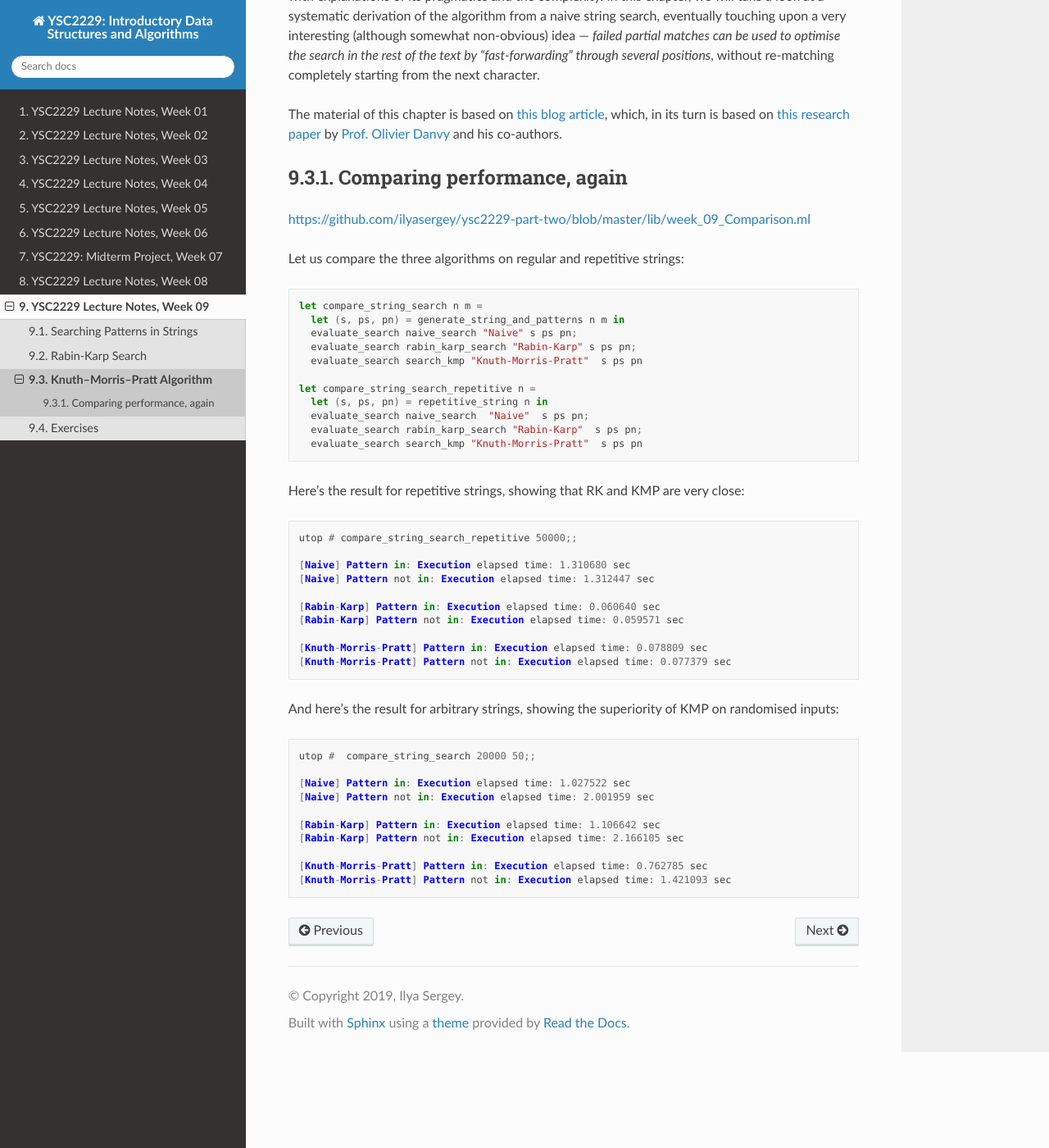
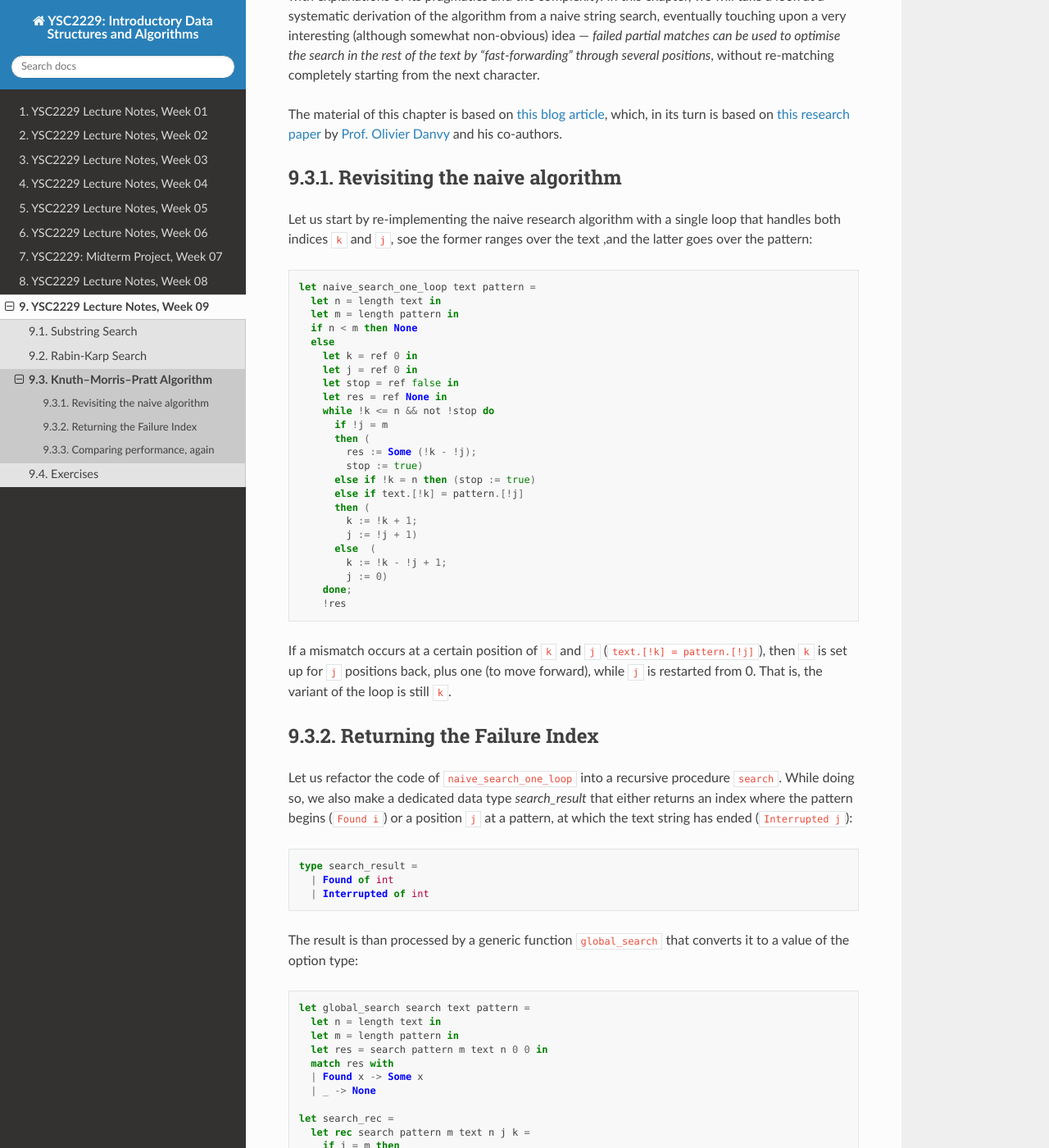
Before and after one commit to ilyasergey/YSC2229, a Sphinx documentation site: the page built from source/week-09_kmp.rst, in a window 1280 px wide and 1400 px high, scrolled down 296 px. Shown: the whole window at 82% size. Built offline with Sphinx 7.4.7 and the Read the Docs theme 2.0.0, drawn with Linux system fonts in a browser that asks for light colours; some of the changed text lies outside the part shown.

Commit message:
more on KMP

```diff
--- a/source/week-09_kmp.rst
+++ b/source/week-09_kmp.rst
@@ -9,6 +9,74 @@ It is known as one of the most non-trivial basic algorithms, and is commonly jus
 
 The material of this chapter is based on `this blog article <http://gallium.inria.fr/blog/kmp/>`_, which, in its turn is based on `this research paper <https://www.brics.dk/RS/02/32/BRICS-RS-02-32.pdf>`_ by `Prof. Olivier Danvy <https://www.yale-nus.edu.sg/about/faculty/olivier-danvy/>`_ and his co-authors.
 
+
+Revisiting the naive algorithm
+------------------------------
+
+Let us start by re-implementing the naive research algorithm with a single loop that handles both indices ``k`` and ``j``, soe the former ranges over the text ,and the latter goes over the pattern::
+
+ let naive_search_one_loop text pattern =
+   let n = length text in
+   let m = length pattern in
+   if n < m then None
+   else
+     let k = ref 0 in
+     let j = ref 0 in
+     let stop = ref false in
+     let res = ref None in
+     while !k <= n && not !stop do
+       if !j = m
+       then (
+         res := Some (!k - !j);
+         stop := true)
+       else if !k = n then (stop := true)
+       else if text.[!k] = pattern.[!j]
+       then (
+         k := !k + 1;
+         j := !j + 1)
+       else  (
+         k := !k - !j + 1;
+         j := 0)
+     done;
+     !res
+
+If a mismatch occurs at a certain position of ``k`` and ``j`` (``text.[!k] = pattern.[!j]``), then ``k`` is set up for ``j`` positions back, plus one (to move forward), while ``j`` is restarted from 0. That is, the variant of the loop is still ``k``.
+
+Returning the Failure Index
+---------------------------
+
+Let us refactor the code of ``naive_search_one_loop`` into a recursive procedure ``search``. While doing so, we also make a dedicated data type `search_result` that either returns an index where the pattern begins (``Found i``) or a position ``j`` at a pattern, at which the text string has ended (``Interrupted j``)::
+
+ type search_result =
+   | Found of int
+   | Interrupted of int
+
+The result is than processed by a generic function ``global_search`` that converts it to a value of the option type::
+
+ let global_search search text pattern =
+   let n = length text in
+   let m = length pattern in
+   let res = search pattern m text n 0 0 in
+   match res with
+   | Found x -> Some x
+   | _ -> None
+
+ let search_rec =
+   let rec search pattern m text n j k =
+     if j = m then
+       Found (k - j)
+     else if k = n then
+       Interrupted j
+     else if pattern.[j] = text.[k] then
+       search pattern m text n (j + 1) (k + 1)
+     else
+       search pattern m text n 0 (k - j + 1)
+   in
+   global_search search
+
+So far, we don't make any interesting use of a failure index ``j`` in the case when the inner ``search`` returns ``Interrupted j``
+
+Relating Matched Text and the pattern.
 
 
 
--- a/source/week-09_string_search.rst
+++ b/source/week-09_string_search.rst
@@ -1,7 +1,7 @@
 .. -*- mode: rst -*-
 
-Searching Patterns in Strings
-=============================
+Substring Search
+================
 
 https://github.com/ilyasergey/ysc2229-part-two/blob/master/lib/week_09_StringSearch.ml
 
```
